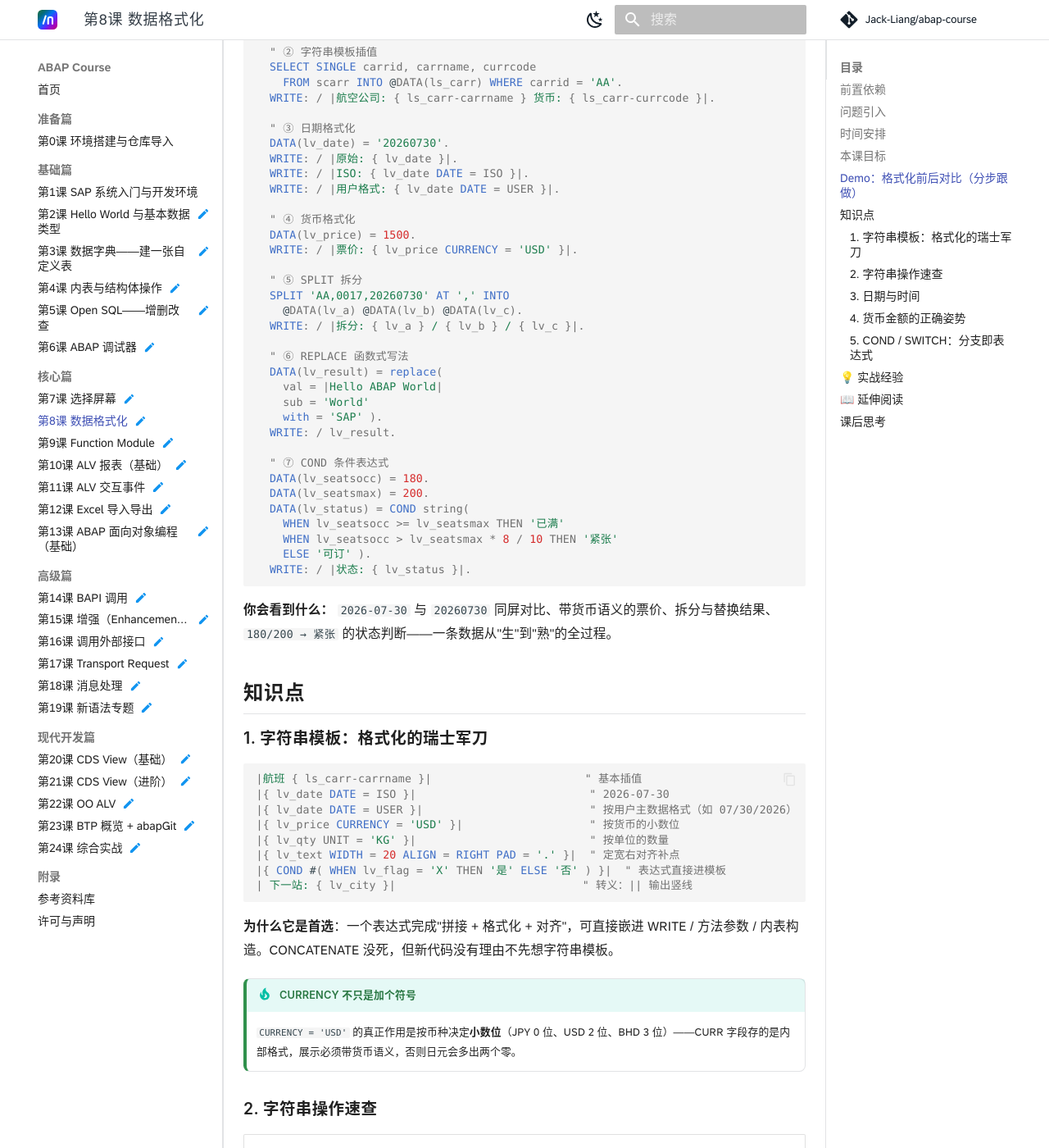
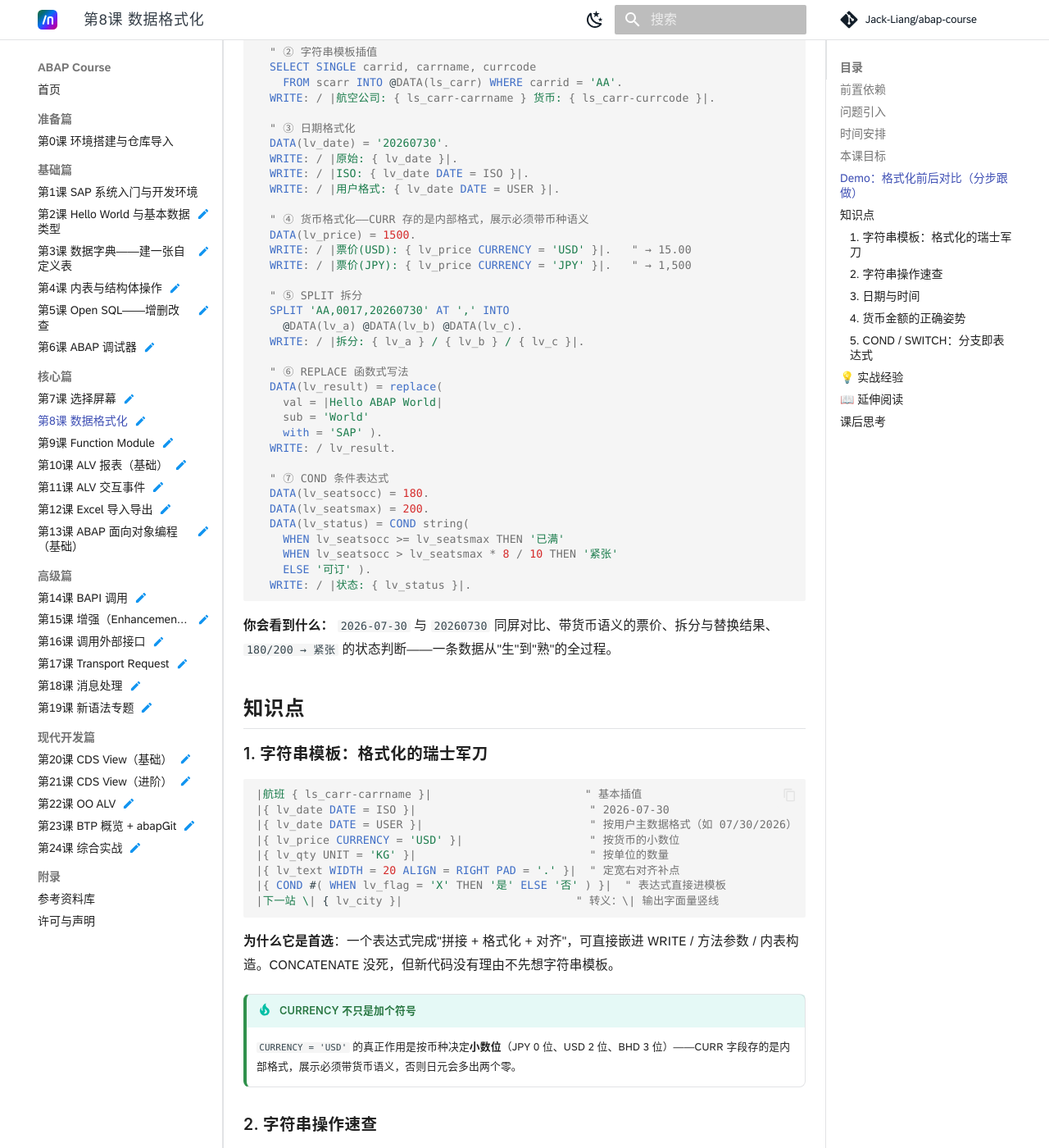
Before and after one commit to Jack-Liang/abap-course, an MkDocs documentation site: the page built from docs/08-formatting.md, in a window 1280 px wide and 1400 px high, scrolled down 1636 px. Shown: the whole window at 82% size. Built offline with MkDocs 1.6.1 and Material for MkDocs 9.7.7, drawn with Linux system fonts in a browser that asks for light colours; some web fonts are replaced; comment, search, counter and statistics services are not loaded.

Commit message:
fix: 体检中严重度项清理——跨课引用、货币格式化、多币种合计、增强Demo变量说明
- 第5课：LUW 边界定义修正（两次 COMMIT/ROLLBACK 之间）；FOR ALL ENTRIES 降为'认脸即可'不再当已学知识
- 第6课：断点步骤去掉经典 SE38 没有的'点行号'交互（那是 ADT），改为光标+停止图标
- 第8课：货币格式化演示改为 USD/JPY 对比（1500→15.00/1,500，内部格式语义自证）；竖线转义 \|| 修正
- 第10课：票价列去掉 do_sum（多币种混列合计无意义），课文同步（src+docs）
- 第11课：SET PARAMETER ID 示例改为讲机制+F1 查 Parameter ID 的验证方法（原 'CAR'+SE16 组合不成立）
- 第15课：增强 Demo 标注 ls_sflight 为宿主变量示例名；残留 SE16N 提及清除
- 第18课：前置依赖不再声称第3课讲过 SE91
- 第9课：'下节课的 BAPI'→第14课；第12课两处 OPEN DATASET 前向断链改为不指课次；第1课 SE93 承诺软化为'项目里会用到'

````diff
--- a/docs/08-formatting.md
+++ b/docs/08-formatting.md
@@ -58,9 +58,10 @@ START-OF-SELECTION.
   WRITE: / |ISO: { lv_date DATE = ISO }|.
   WRITE: / |用户格式: { lv_date DATE = USER }|.
 
-  " ④ 货币格式化
+  " ④ 货币格式化——CURR 存的是内部格式，展示必须带币种语义
   DATA(lv_price) = 1500.
-  WRITE: / |票价: { lv_price CURRENCY = 'USD' }|.
+  WRITE: / |票价(USD): { lv_price CURRENCY = 'USD' }|.   " → 15.00
+  WRITE: / |票价(JPY): { lv_price CURRENCY = 'JPY' }|.   " → 1,500
 
   " ⑤ SPLIT 拆分
   SPLIT 'AA,0017,20260730' AT ',' INTO
@@ -98,7 +99,7 @@ START-OF-SELECTION.
 |{ lv_qty UNIT = 'KG' }|                          " 按单位的数量
 |{ lv_text WIDTH = 20 ALIGN = RIGHT PAD = '.' }|  " 定宽右对齐补点
 |{ COND #( WHEN lv_flag = 'X' THEN '是' ELSE '否' ) }|  " 表达式直接进模板
-| 下一站: { lv_city }|                            " 转义：|| 输出竖线
+|下一站 \| { lv_city }|                          " 转义：\| 输出字面量竖线
 ```
 
 **为什么它是首选**：一个表达式完成"拼接 + 格式化 + 对齐"，可直接嵌进 WRITE / 方法参数 / 内表构造。CONCATENATE 没死，但新代码没有理由不先想字符串模板。
````
Also changed, not shown: docs/05-open-sql.md (+3 -3 lines), docs/06-debugging.md (+1 -1 lines), docs/10-alv-basic.md (+2 -2 lines), docs/11-alv-events.md (+4 -2 lines), docs/15-enhancement.md (+3 -1 lines), 2 other files.
